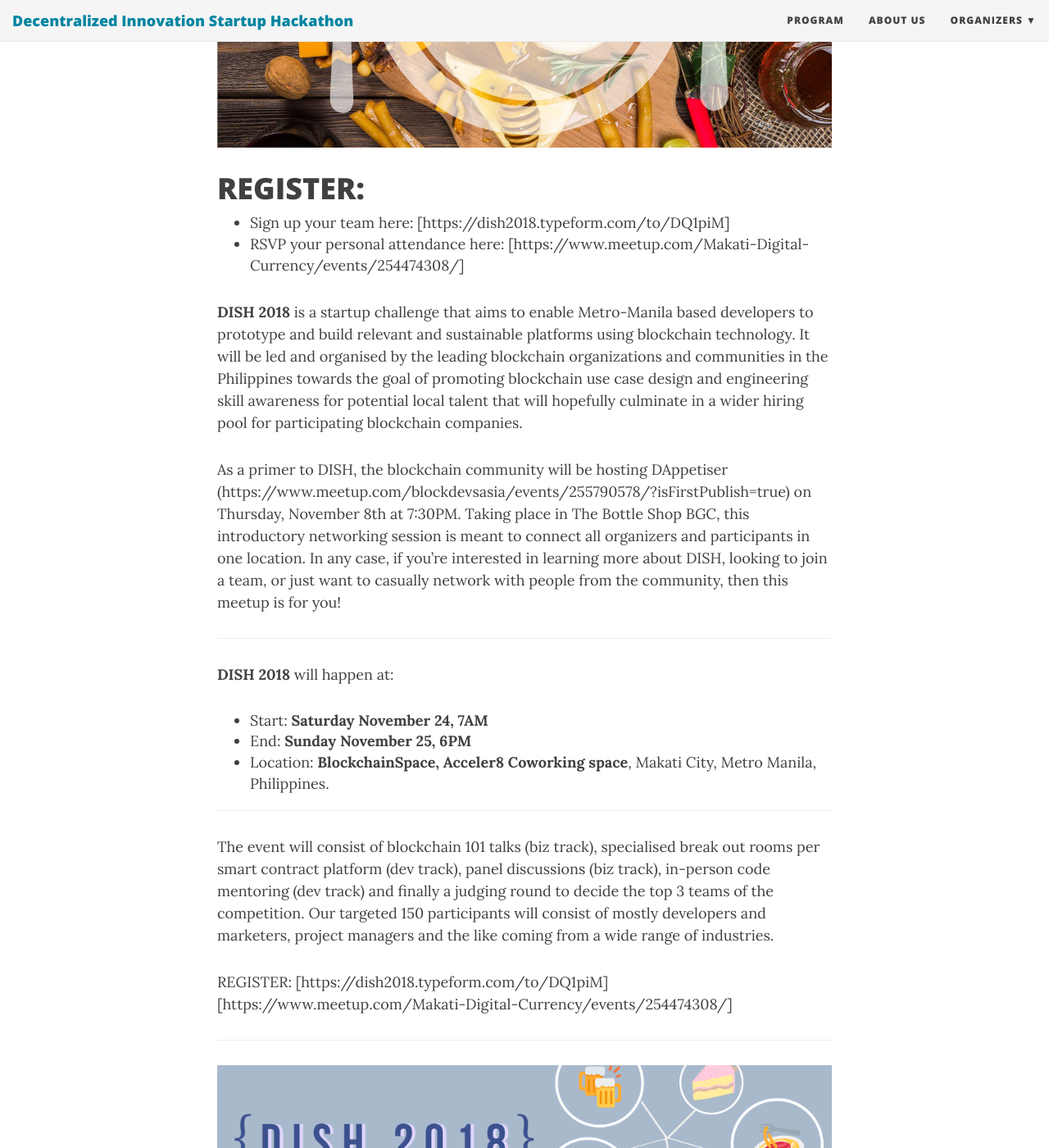
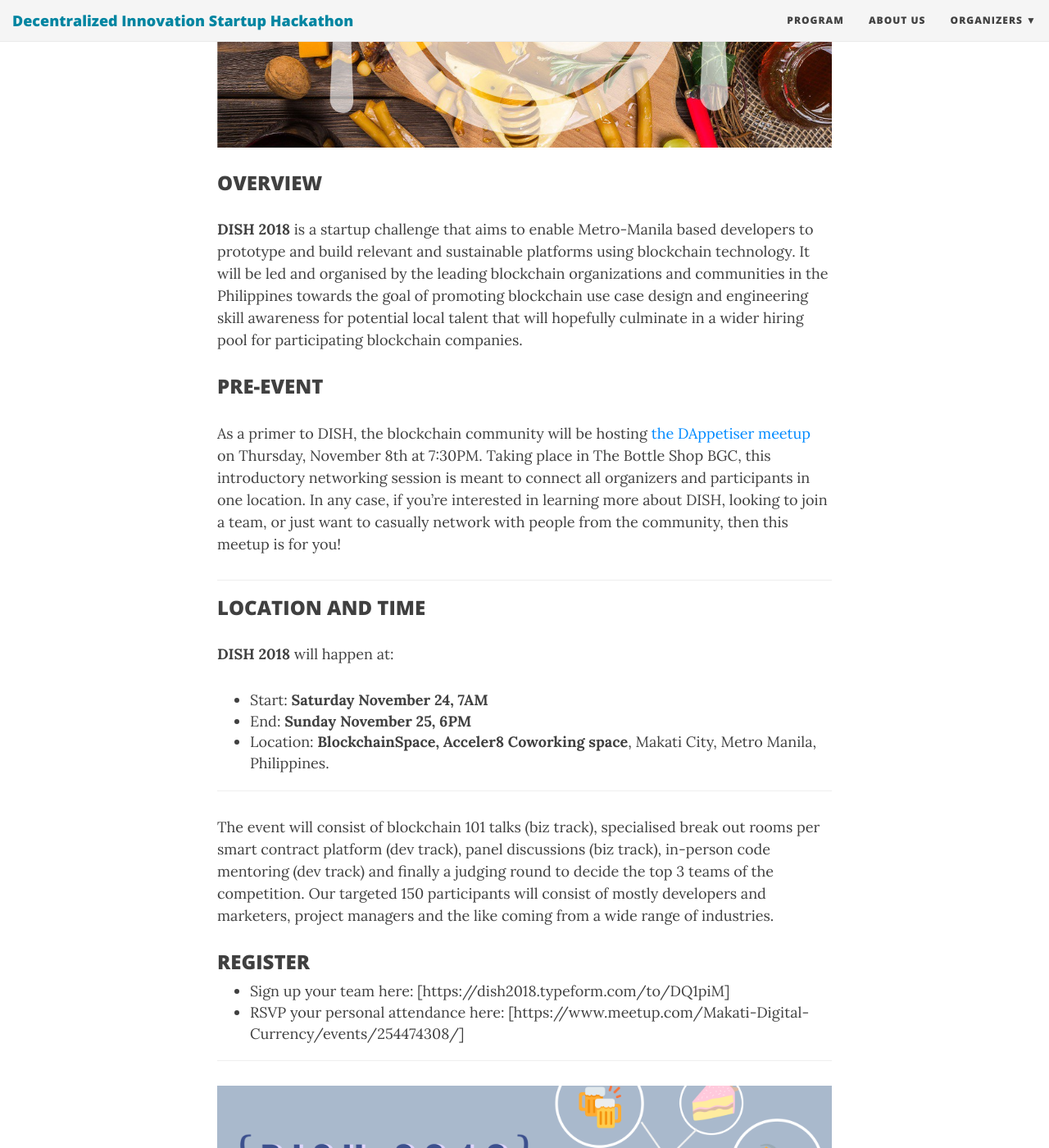
Before and after one commit to dish-event/dish-event, a Jekyll site: the page built from index.md, in a window 1280 px wide and 1400 px high, scrolled down 402 px. Shown: the whole window at 82% size. Built offline with Jekyll 4.4.1, drawn with Linux system fonts in a browser that asks for light colours; nearby versions of some CDN libraries.

Commit message:
Update index.md

```diff
--- a/index.md
+++ b/index.md
@@ -5,16 +5,14 @@
 
 ![Poster](/img/dish.jpg)
 
-# REGISTER:
-- Sign up your team here: [https://dish2018.typeform.com/to/DQ1piM]
-- RSVP your personal attendance here: [https://www.meetup.com/Makati-Digital-Currency/events/254474308/]
-
+### OVERVIEW
 **DISH 2018** is a startup challenge that aims to enable Metro-Manila based developers to prototype and build relevant and sustainable platforms using blockchain technology.  It will be led and organised by the leading blockchain organizations and communities in the Philippines towards the goal of promoting blockchain use case design and engineering skill awareness for potential local talent that will hopefully culminate in a wider hiring pool for participating blockchain companies.
 
-As a primer to DISH, the blockchain community will be hosting DAppetiser (https://www.meetup.com/blockdevsasia/events/255790578/?isFirstPublish=true) on Thursday, November 8th at 7:30PM. Taking place in The Bottle Shop BGC, this introductory networking session is meant to connect all organizers and participants in one location. In any case, if you’re interested in learning more about DISH, looking to join a team, or just want to casually network with people from the community, then this meetup is for you!
+### PRE-EVENT
+As a primer to DISH, the blockchain community will be hosting [the DAppetiser meetup](https://www.meetup.com/blockdevsasia/events/255790578/?isFirstPublish=true) on Thursday, November 8th at 7:30PM. Taking place in The Bottle Shop BGC, this introductory networking session is meant to connect all organizers and participants in one location. In any case, if you’re interested in learning more about DISH, looking to join a team, or just want to casually network with people from the community, then this meetup is for you!
 
 ***
-
+### LOCATION AND TIME
 **DISH 2018** will happen at:
 - Start: **Saturday November 24, 7AM**
 - End: **Sunday November 25, 6PM**
```
Also changed, not shown: other parts of index.md (+3 -3 lines).
